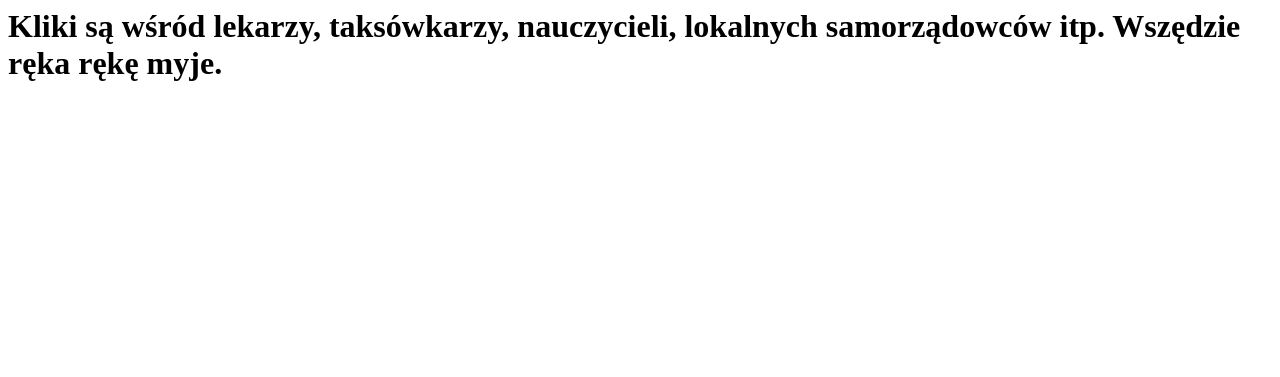
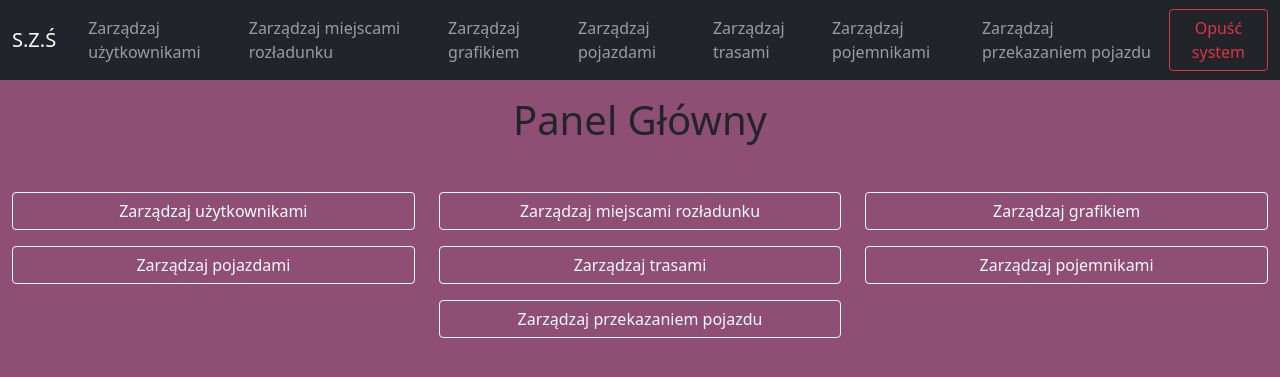
Before and after one commit to crumped/psi, a Django app: page /kierownik-przewozu-smieci in a window 1280 px wide. Shown: the top 377 px of the page. Run offline with Django 3.2, Linux system fonts and the light colour scheme; parts of the project's set-up code (start-up, migrations or seed data) failed here and were passed over.

Commit message:
kps html

```diff
--- a/garbage_management/frontend/templates/kierownik-przewozu-smieci/index.html
+++ b/garbage_management/frontend/templates/kierownik-przewozu-smieci/index.html
@@ -1 +1,34 @@
-<h1>Kliki są wśród lekarzy, taksówkarzy, nauczycieli, lokalnych samorządowców itp. Wszędzie ręka rękę myje.</h1>
+{% extends "../layout.html" %}
+{% block title %} Panel Główny kps {% endblock %}
+{% block href%} /kierownik-przewozu-smieci {% endblock %}
+{% block content %}
+
+<div class="container-fluid">
+    <div class="mt-3">
+        <h1 class="text-center">Panel Główny</h1>
+    </div>
+  <div class="row mt-5">
+    <div class="d-grid col-4">
+        <a href="kierownik-przewozu-smieci/uzytkownicy" class="btn btn btn-outline-light btn-md" tabindex="-1" role="button" aria-disabled="true">Zarządzaj użytkownikami</a>
+    </div>
+    <div class="d-grid col-4">
+        <a href="kierownik-przewozu-smieci/miejscaRozladunku" class="btn btn btn-outline-light btn-md" tabindex="-1" role="button" aria-disabled="true">Zarządzaj miejscami rozładunku</a>
+    </div>
+    <div class="d-grid col-4">
+        <a href="kierownik-przewozu-smieci/grafik" class="btn btn btn-outline-light btn-md" tabindex="-1" role="button" aria-disabled="true">Zarządzaj grafikiem</a>
+    </div>
+    <div class="d-grid col-4 mt-3 mt-3">
+        <a href="kierownik-przewozu-smieci/pojazdy" class="btn btn btn-outline-light btn-md" tabindex="-1" role="button" aria-disabled="true">Zarządzaj pojazdami</a>
+    </div>
+    <div class="d-grid col-4 mt-3 mt-3">
+        <a href="kierownik-przewozu-smieci/trasy" class="btn btn btn-outline-light btn-md" tabindex="-1" role="button" aria-disabled="true">Zarządzaj trasami</a>
+    </div>
+    <div class="d-grid col-4 mt-3 mt-3">
+        <a href="kierownik-przewozu-smieci/pojemniki" class="btn btn btn-outline-light btn-md" tabindex="-1" role="button" aria-disabled="true">Zarządzaj pojemnikami</a>
+    </div>
+    <div class="d-grid col-4 mt-3  mx-auto">
+        <a href="kierownik-przewozu-smieci/przekazaniePojazdu" class="btn btn btn-outline-light btn-md" tabindex="-1" role="button" aria-disabled="true">Zarządzaj przekazaniem pojazdu</a>
+    </div>
+  </div>
+</div>
+{% endblock %}
--- /dev/null
+++ b/garbage_management/frontend/templates/layout.html
@@ -0,0 +1,49 @@
+<!DOCTYPE html>
+<html lang="en">
+<head>
+  <meta charset="UTF-8">
+  <title>{% block title %}{% endblock %}</title>
+    <link href="https://cdn.jsdelivr.net/npm/bootstrap@5.0.0-beta1/dist/css/bootstrap.min.css" rel="stylesheet" integrity="sha384-giJF6kkoqNQ00vy+HMDP7azOuL0xtbfIcaT9wjKHr8RbDVddVHyTfAAsrekwKmP1" crossorigin="anonymous">
+    <script src="https://cdn.jsdelivr.net/npm/bootstrap@5.0.0-beta1/dist/js/bootstrap.bundle.min.js" integrity="sha384-ygbV9kiqUc6oa4msXn9868pTtWMgiQaeYH7/t7LECLbyPA2x65Kgf80OJFdroafW" crossorigin="anonymous"></script>
+</head>
+<body style="background-color: #8f4f74;">
+<nav class="navbar navbar-expand-lg navbar-dark bg-dark">
+  <div class="container-fluid">
+    <a class="navbar-brand" href="{% block href %}{% endblock %}">S.Z.Ś</a>
+    <button class="navbar-toggler" type="button" data-bs-toggle="collapse" data-bs-target="#navbarSupportedContent" aria-controls="navbarSupportedContent" aria-expanded="false" aria-label="Toggle navigation">
+      <span class="navbar-toggler-icon"></span>
+    </button>
+    <div class="collapse navbar-collapse" id="navbarSupportedContent">
+      <ul class="navbar-nav me-auto mb-2 mb-lg-0">
+        <li class="nav-item ms-2">
+          <a href="kierownik-przewozu-smieci/uzytkownicy" class="nav-link">Zarządzaj użytkownikami</a>
+        </li>
+        <li class="nav-item ms-2">
+          <a href="kierownik-przewozu-smieci/miejscaRozladunku" class="nav-link">Zarządzaj miejscami rozładunku</a>
+        </li>
+        <li class="nav-item ms-2">
+          <a href="kierownik-przewozu-smieci/grafik" class="nav-link">Zarządzaj grafikiem</a>
+        </li>
+        <li class="nav-item ms-2">
+          <a href="kierownik-przewozu-smieci/pojazdy" class="nav-link">Zarządzaj pojazdami</a>
+        </li>
+        <li class="nav-item ms-2">
+          <a href="kierownik-przewozu-smieci/trasy" class="nav-link">Zarządzaj trasami</a>
+        </li>
+        <li class="nav-item ms-2">
+          <a href="kierownik-przewozu-smieci/pojemniki" class="nav-link">Zarządzaj pojemnikami</a>
+        </li>
+        <li class="nav-item ms-2">
+          <a href="kierownik-przewozu-smieci/przekazaniePojazdu" class="nav-link">Zarządzaj przekazaniem pojazdu</a>
+        </li>
+      </ul>
+      <form class="d-flex">
+        <a href="/login" class="btn btn-outline-danger" type="submit">Opuść system</a>
+      </form>
+    </div>
+  </div>
+</nav>
+{% block content %}
+{% endblock %}
+</body>
+</html>
--- a/garbage_management/frontend/urls.py
+++ b/garbage_management/frontend/urls.py
@@ -6,6 +6,7 @@ urlpatterns = [
     path('kierowca-smieciarki', login, name="login"),
     path('kierownik-glowny', login, name="login"),
     path('kierownik-przewozu-smieci', index_kps, name="index kps"),
+    path('kierownik-przewozu-smieci/uzytkownicy', users_kps, name="users kps"),
     path('kierownik-wysypiska', login, name="login"),
     path('ksiegowosc', login, name="login"),
     path('pracownicy-przewozacy-smieci', login, name="login"),
--- a/garbage_management/frontend/views.py
+++ b/garbage_management/frontend/views.py
@@ -49,3 +49,8 @@ def login(request):
 def index_kps(request):
     if request.method == 'GET':
         return render(request, 'kierownik-przewozu-smieci/index.html')
+
+
+def users_kps(request):
+    if request.method == 'GET':
+        return render(request, 'kierownik-przewozu-smieci/users.html')
--- a/garbage_management/requirements.txt
+++ b/garbage_management/requirements.txt
@@ -17,7 +17,7 @@ gevent-websocket==0.10.1
 greenlet==1.0a1
 idna==2.10
 mysqlclient==2.0.1
-pkg-resources==0.0.0
+#pkg-resources==0.0.0
 protobuf==3.14.0
 pyinstaller==4.1
 pyinstaller-hooks-contrib==2020.10
```
Also changed, not shown: garbage_management/frontend/templates/kierownik-przewozu-smieci/users.html (added, +31 -0 lines).
